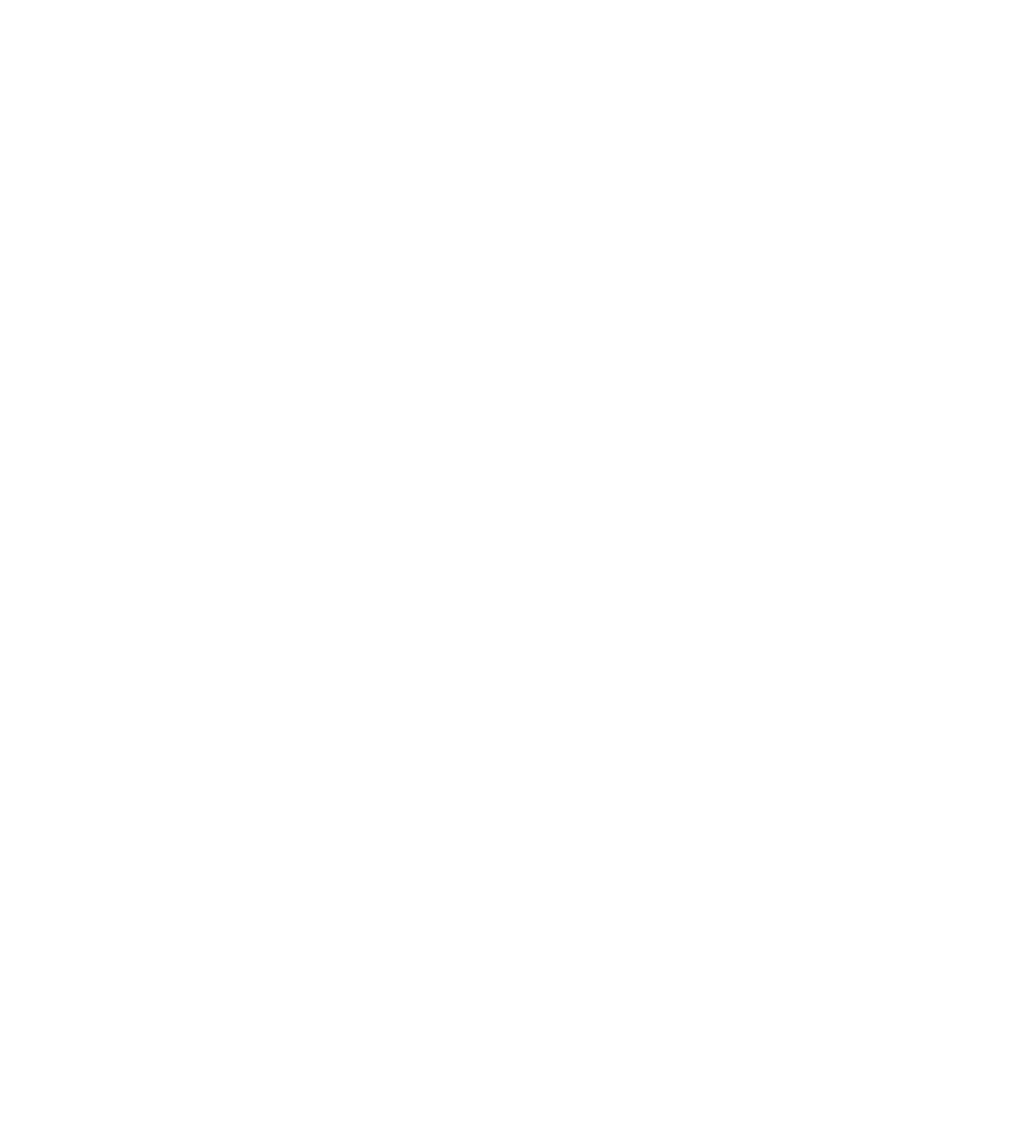
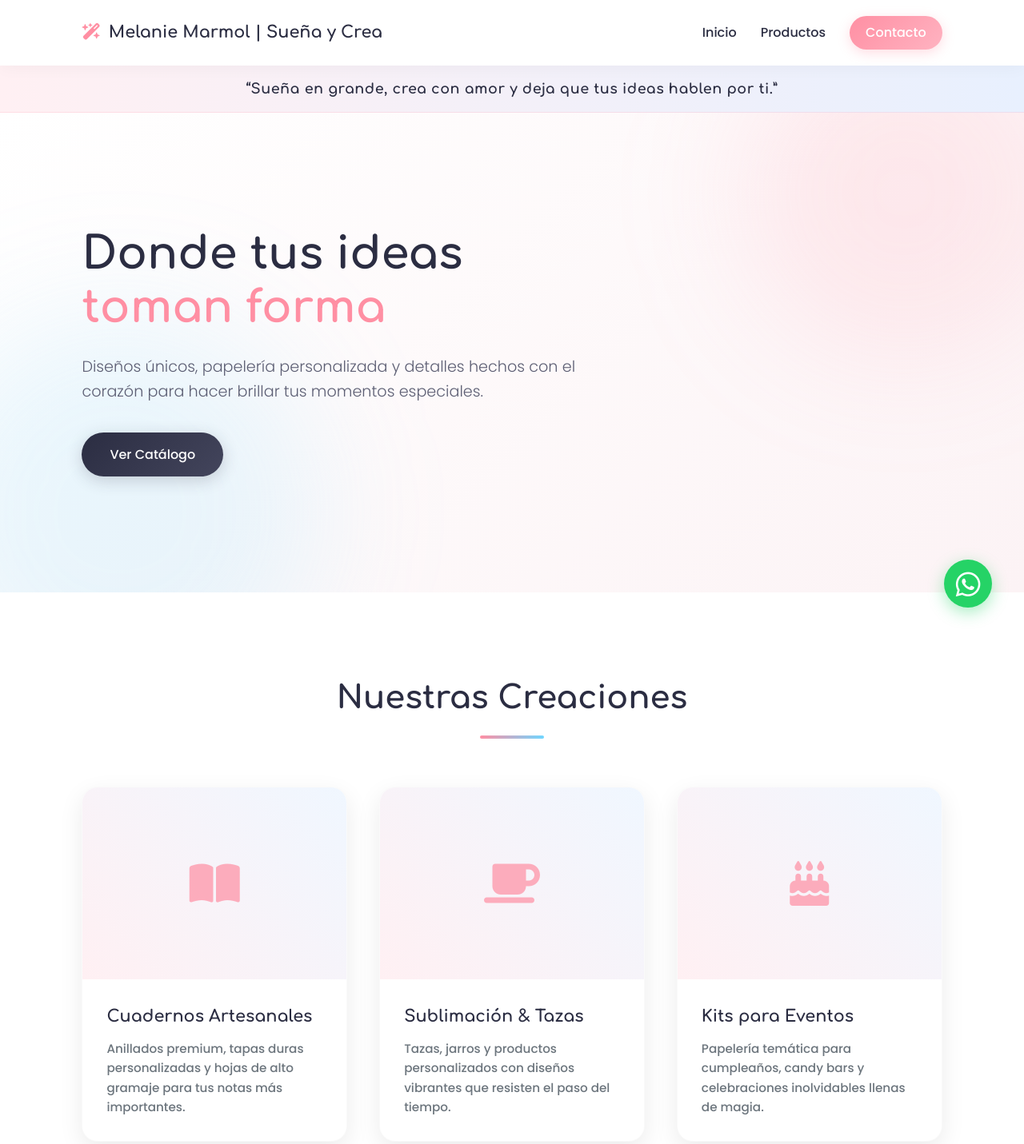
Before and after one commit to ZamiHard/PapeleriaySublimad2s, a plain HTML site: page index.html in a window 1280 px wide. Shown: the top 1431 px of the page at 80% size. Before the commit the page ends 800 px from the top, so only its background shows below. Drawn offline with Linux system fonts and the light colour scheme.

Commit message:
Add files via upload

```diff
--- a/index.html
+++ b/index.html
@@ -10,4 +10,117 @@
 <body>
 
 </body>
+</html><!DOCTYPE html>
+<html lang="es">
+<head>
+    <meta charset="UTF-8">
+    <meta name="viewport" content="width=device-width, initial-scale=1.0">
+    <title>Melanie Marmol | Papeleria y Sublimados</title>
+    <link rel="stylesheet" href="style.css">
+    <link rel="stylesheet" href="https://cdnjs.cloudflare.com/ajax/libs/font-awesome/6.4.0/css/all.min.css">
+    <link rel="preconnect" href="https://fonts.googleapis.com">
+    <link rel="preconnect" href="https://fonts.gstatic.com" crossorigin>
+    <link href="https://fonts.googleapis.com/css2?family=Comfortaa:wght@400;700&family=Poppins:wght@300;500;700&display=swap" rel="stylesheet">
+</head>
+<body>
+
+    <header class="header">
+        <div class="logo">
+            <i class="fa-solid fa-wand-magic-sparkles"></i> Melanie Marmol | Sueña y Crea
+        </div>
+        <nav class="nav">
+            <a href="#inicio">Inicio</a>
+            <a href="#productos">Productos</a>
+            <a href="#contacto" class="btn-nav">Contacto</a>
+        </nav>
+    </header>
+
+    <div class="top-phrase-bar">
+        <p>“Sueña en grande, crea con amor y deja que tus ideas hablen por ti.”</p>
+    </div>
+
+    <section id="inicio" class="hero">
+        <div class="hero-content">
+            <h1>Donde tus ideas <span class="highlight">toman forma</span></h1>
+            <p>Diseños únicos, papelería personalizada y detalles hechos con el corazón para hacer brillar tus momentos especiales.</p>
+            <a href="#productos" class="btn-primary">Ver Catálogo</a>
+        </div>
+        <div class="hero-overlay"></div>
+    </section>
+
+    <section id="productos" class="products-section">
+        <div class="section-title">
+            <h2>Nuestras Creaciones</h2>
+            <div class="underline"></div>
+        </div>
+
+        <div class="grid-products">
+            <div class="card">
+                <div class="card-img-placeholder">
+                    <i class="fa-solid fa-book-open"></i>
+                </div>
+                <div class="card-body">
+                    <h3>Cuadernos Artesanales</h3>
+                    <p>Anillados premium, tapas duras personalizadas y hojas de alto gramaje para tus notas más importantes.</p>
+                </div>
+            </div>
+
+            <div class="card">
+                <div class="card-img-placeholder">
+                    <i class="fa-solid fa-mug-saucer"></i>
+                </div>
+                <div class="card-body">
+                    <h3>Sublimación & Tazas</h3>
+                    <p>Tazas, jarros y productos personalizados con diseños vibrantes que resisten el paso del tiempo.</p>
+                </div>
+            </div>
+
+            <div class="card">
+                <div class="card-img-placeholder">
+                    <i class="fa-solid fa-cake-candles"></i>
+                </div>
+                <div class="card-body">
+                    <h3>Kits para Eventos</h3>
+                    <p>Papelería temática para cumpleaños, candy bars y celebraciones inolvidables llenas de magia.</p>
+                </div>
+            </div>
+        </div>
+    </section>
+
+    <footer id="contacto" class="footer">
+        <div class="footer-bg-decor">
+            <i class="fa-solid fa-star decor-star-1"></i>
+            <i class="fa-solid fa-heart decor-heart-2"></i>
+            <i class="fa-solid fa-wand-magic-sparkles decor-star-3"></i>
+        </div>
+
+        <div class="footer-content">
+            <div class="footer-logo">
+                <i class="fa-solid fa-palette"></i>
+                <h3>Melanie Marmol</h3>
+                <p>Diseño Creativo & Sublimación</p>
+            </div>
+
+            <div class="footer-socials">
+                <a href="https://wa.me/5491132381907" target="_blank" rel="noopener noreferrer" class="social-icon whatsapp" title="WhatsApp">
+                    <i class="fa-brands fa-whatsapp"></i>
+                </a>
+                <a href="#" class="social-icon instagram" title="Instagram">
+                    <i class="fa-brands fa-instagram"></i>
+                </a>
+                <a href="#" class="social-icon facebook" title="Facebook">
+                    <i class="fa-brands fa-facebook-f"></i>
+                </a>
+            </div>
+
+            <div class="footer-divider"></div>
+            <p class="copyright">&copy; 2026 Melanie Marmol. Todos los derechos reservados.</p>
+        </div>
+    </footer>
+
+    <a href="https://wa.me/5491132381907" class="whatsapp-float" target="_blank" rel="noopener noreferrer" title="Contáctanos por WhatsApp">
+        <i class="fa-brands fa-whatsapp"></i>
+    </a>
+
+</body>
 </html>
--- a/style.css
+++ b/style.css
@@ -0,0 +1,453 @@
+/* ==========================================================================
+   Variables de Diseño & Estilos Base
+   ========================================================================== */
+:root {
+    --primary-color: #ff8fa3;   /* Rosa creativo pastel */
+    --secondary-color: #70d6ff; /* Celeste mágico vibrante */
+    --dark-color: #2b2d42;      /* Gris oscuro elegante para textos */
+    --light-bg: #f8f9fa;        /* Fondo claro suave */
+    --white: #ffffff;
+    --font-titles: 'Comfortaa', cursive;
+    --font-body: 'Poppins', sans-serif;
+    --shadow: 0 10px 30px rgba(0, 0, 0, 0.08);
+    --transition: all 0.3s ease;
+}
+
+* {
+    margin: 0;
+    padding: 0;
+    box-sizing: border-box;
+}
+
+html {
+    scroll-behavior: smooth;
+}
+
+body {
+    font-family: var(--font-body);
+    color: var(--dark-color);
+    background-color: var(--white);
+    line-height: 1.6;
+}
+
+/* ==========================================================================
+   Header & Navegación
+   ========================================================================== */
+.header {
+    display: flex;
+    justify-content: space-between;
+    align-items: center;
+    padding: 20px 8%;
+    background-color: rgba(255, 255, 255, 0.95);
+    position: sticky;
+    top: 0;
+    z-index: 1000;
+    box-shadow: 0 2px 20px rgba(0, 0, 0, 0.04);
+    backdrop-filter: blur(10px);
+}
+
+.logo {
+    font-family: var(--font-titles);
+    font-size: 1.3rem;
+    font-weight: 700;
+    color: var(--dark-color);
+    display: flex;
+    align-items: center;
+    gap: 10px;
+}
+
+.logo i {
+    color: var(--primary-color);
+}
+
+.nav {
+    display: flex;
+    align-items: center;
+    gap: 30px;
+}
+
+.nav a {
+    text-decoration: none;
+    color: var(--dark-color);
+    font-weight: 500;
+    transition: var(--transition);
+}
+
+.nav a:hover {
+    color: var(--primary-color);
+}
+
+.nav .btn-nav {
+    background: linear-gradient(135deg, var(--primary-color), #ffb3c1);
+    color: var(--white);
+    padding: 8px 20px;
+    border-radius: 50px;
+    box-shadow: 0 4px 15px rgba(255, 143, 163, 0.3);
+}
+
+.nav .btn-nav:hover {
+    transform: translateY(-2px);
+    box-shadow: 0 6px 20px rgba(255, 143, 163, 0.5);
+    color: var(--white);
+}
+
+/* ==========================================================================
+   Barra de Frase Superior
+   ========================================================================== */
+.top-phrase-bar {
+    background: linear-gradient(90deg, #fff0f3, #e8f0fe);
+    text-align: center;
+    padding: 15px 20px;
+    border-bottom: 1px solid rgba(255, 143, 163, 0.2);
+}
+
+.top-phrase-bar p {
+    font-family: var(--font-titles);
+    font-size: 1.1rem;
+    color: var(--dark-color);
+    font-weight: 700;
+    letter-spacing: 0.5px;
+}
+
+/* ==========================================================================
+   Sección Hero (Impacto Principal)
+   ========================================================================== */
+.hero {
+    min-height: 75vh;
+    background: linear-gradient(135deg, #ffffff 0%, #fcf3f5 100%);
+    display: flex;
+    align-items: center;
+    padding: 0 8%;
+    position: relative;
+    overflow: hidden;
+}
+
+/* Círculos decorativos de fondo con CSS puro */
+.hero::before, .hero::after {
+    content: '';
+    position: absolute;
+    border-radius: 50%;
+    filter: blur(80px);
+    z-index: 1;
+}
+
+.hero::before {
+    width: 400px;
+    height: 400px;
+    background: rgba(255, 143, 163, 0.15);
+    top: -100px;
+    right: -50px;
+}
+
+.hero::after {
+    width: 500px;
+    height: 500px;
+    background: rgba(112, 214, 255, 0.15);
+    bottom: -150px;
+    left: -100px;
+}
+
+.hero-content {
+    max-width: 650px;
+    position: relative;
+    z-index: 2;
+}
+
+.hero h1 {
+    font-family: var(--font-titles);
+    font-size: 3.5rem;
+    line-height: 1.2;
+    margin-bottom: 25px;
+    color: var(--dark-color);
+}
+
+.hero h1 .highlight {
+    color: var(--primary-color);
+    position: relative;
+    display: inline-block;
+}
+
+.hero p {
+    font-size: 1.2rem;
+    color: #5c5e73;
+    margin-bottom: 35px;
+    font-weight: 300;
+}
+
+.btn-primary {
+    display: inline-block;
+    text-decoration: none;
+    background: linear-gradient(135deg, var(--dark-color), #43455c);
+    color: var(--white);
+    padding: 15px 35px;
+    border-radius: 50px;
+    font-weight: 500;
+    box-shadow: 0 5px 20px rgba(43, 45, 66, 0.2);
+    transition: var(--transition);
+}
+
+.btn-primary:hover {
+    transform: translateY(-3px);
+    box-shadow: 0 8px 25px rgba(43, 45, 66, 0.35);
+    background: linear-gradient(135deg, var(--primary-color), #ff738e);
+}
+
+/* ==========================================================================
+   Sección Productos / Catálogo
+   ========================================================================== */
+.products-section {
+    padding: 100px 8%;
+    background-color: var(--white);
+}
+
+.section-title {
+    text-align: center;
+    margin-bottom: 60px;
+}
+
+.section-title h2 {
+    font-family: var(--font-titles);
+    font-size: 2.5rem;
+    color: var(--dark-color);
+    margin-bottom: 15px;
+}
+
+.section-title .underline {
+    width: 80px;
+    height: 4px;
+    background: linear-gradient(90deg, var(--primary-color), var(--secondary-color));
+    margin: 0 auto;
+    border-radius: 10px;
+}
+
+.grid-products {
+    display: grid;
+    grid-template-columns: repeat(auto-fit, minmax(280px, 1fr));
+    gap: 40px;
+}
+
+.card {
+    background-color: var(--white);
+    border-radius: 20px;
+    overflow: hidden;
+    box-shadow: var(--shadow);
+    transition: var(--transition);
+    border: 1px solid rgba(0, 0, 0, 0.02);
+}
+
+.card:hover {
+    transform: translateY(-10px);
+    box-shadow: 0 20px 40px rgba(0, 0, 0, 0.12);
+}
+
+.card-img-placeholder {
+    height: 240px;
+    background: linear-gradient(45deg, #fff0f3, #f0f7ff);
+    display: flex;
+    justify-content: center;
+    align-items: center;
+    position: relative;
+}
+
+.card-img-placeholder i {
+    font-size: 3.5rem;
+    color: var(--primary-color);
+    opacity: 0.7;
+    transition: var(--transition);
+}
+
+.card:hover .card-img-placeholder i {
+    transform: scale(1.1);
+    opacity: 1;
+}
+
+.card-body {
+    padding: 30px;
+}
+
+.card-body h3 {
+    font-family: var(--font-titles);
+    font-size: 1.3rem;
+    margin-bottom: 12px;
+    color: var(--dark-color);
+}
+
+.card-body p {
+    font-size: 0.95rem;
+    color: #6c757d;
+}
+
+/* ==========================================================================
+   Footer Impactante (Actualizado con Efectos Visuales)
+   ========================================================================== */
+.footer {
+    background: linear-gradient(135deg, #1d1e2c 0%, #2b2d42 100%);
+    color: var(--white);
+    padding: 70px 8% 40px 8%;
+    text-align: center;
+    position: relative;
+    overflow: hidden;
+}
+
+/* Iconos Decorativos de Fondo con opacidad reducida */
+.footer-bg-decor i {
+    position: absolute;
+    color: rgba(255, 143, 163, 0.06);
+    pointer-events: none;
+}
+
+.decor-star-1 { top: 20%; left: 10%; font-size: 2.5rem; transform: rotate(15deg); }
+.decor-heart-2 { bottom: 25%; right: 12%; font-size: 2rem; transform: rotate(-20deg); color: rgba(112, 214, 255, 0.06) !important; }
+.decor-star-3 { top: 40%; right: 25%; font-size: 1.5rem; }
+
+.footer-content {
+    max-width: 600px;
+    margin: 0 auto;
+    position: relative;
+    z-index: 5;
+}
+
+.footer-logo {
+    margin-bottom: 30px;
+}
+
+.footer-logo i {
+    font-size: 2.5rem;
+    background: linear-gradient(135deg, var(--primary-color), var(--secondary-color));
+    -webkit-background-clip: text;
+    -webkit-text-fill-color: transparent;
+    margin-bottom: 15px;
+}
+
+.footer-logo h3 {
+    font-family: var(--font-titles);
+    font-size: 1.8rem;
+    letter-spacing: 1px;
+    margin-bottom: 5px;
+}
+
+.footer-logo p {
+    font-size: 0.9rem;
+    color: #a0a2b8;
+    text-transform: uppercase;
+    letter-spacing: 2px;
+}
+
+/* Redes Sociales con efecto de esferas de color */
+.footer-socials {
+    display: flex;
+    justify-content: center;
+    gap: 20px;
+    margin-bottom: 35px;
+}
+
+.social-icon {
+    width: 50px;
+    height: 50px;
+    border-radius: 50%;
+    background-color: rgba(255, 255, 255, 0.05);
+    color: var(--white);
+    display: flex;
+    justify-content: center;
+    align-items: center;
+    font-size: 1.3rem;
+    text-decoration: none;
+    transition: var(--transition);
+    border: 1px solid rgba(255, 255, 255, 0.1);
+}
+
+.social-icon:hover {
+    transform: translateY(-5px);
+    color: var(--white);
+}
+
+.social-icon.whatsapp:hover {
+    background-color: #25d366;
+    box-shadow: 0 5px 20px rgba(37, 211, 102, 0.4);
+    border-color: #25d366;
+}
+
+.social-icon.instagram:hover {
+    background: linear-gradient(45deg, #f09433 0%, #e6683c 25%, #dc2743 50%, #cc2366 75%, #bc1888 100%);
+    box-shadow: 0 5px 20px rgba(220, 39, 67, 0.4);
+    border-color: transparent;
+}
+
+.social-icon.facebook:hover {
+    background-color: #1877f2;
+    box-shadow: 0 5px 20px rgba(24, 119, 242, 0.4);
+    border-color: #1877f2;
+}
+
+.footer-divider {
+    height: 1px;
+    background: linear-gradient(90deg, transparent, rgba(255, 255, 255, 0.15), transparent);
+    margin: 25px 0;
+}
+
+.copyright {
+    font-size: 0.85rem;
+    color: #a0a2b8;
+}
+
+/* ==========================================================================
+   Botón Flotante de WhatsApp
+   ========================================================================== */
+.whatsapp-float {
+    position: fixed;
+    width: 60px;
+    height: 60px;
+    bottom: 40px;
+    right: 40px;
+    background-color: #25d366;
+    color: var(--white);
+    border-radius: 50px;
+    text-align: center;
+    font-size: 35px;
+    box-shadow: 0 6px 20px rgba(37, 211, 102, 0.4);
+    z-index: 1000;
+    display: flex;
+    justify-content: center;
+    align-items: center;
+    text-decoration: none;
+    transition: var(--transition);
+}
+
+.whatsapp-float:hover {
+    transform: scale(1.1) rotate(10deg);
+    background-color: #20ba5a;
+    box-shadow: 0 8px 25px rgba(37, 211, 102, 0.6);
+}
+
+/* Responsive */
+@media (max-width: 768px) {
+    .header {
+        padding: 15px 5%;
+        flex-direction: column;
+        gap: 15px;
+    }
+    .nav {
+        gap: 20px;
+    }
+    .top-phrase-bar p {
+        font-size: 0.95rem;
+    }
+    .hero {
+        padding: 0 5%;
+        text-align: center;
+        min-height: 65vh;
+    }
+    .hero h1 {
+        font-size: 2.5rem;
+    }
+    .footer {
+        padding: 50px 5% 30px 5%;
+    }
+    .whatsapp-float {
+        bottom: 20px;
+        right: 20px;
+        width: 50px;
+        height: 50px;
+        font-size: 28px;
+    }
+}
```
